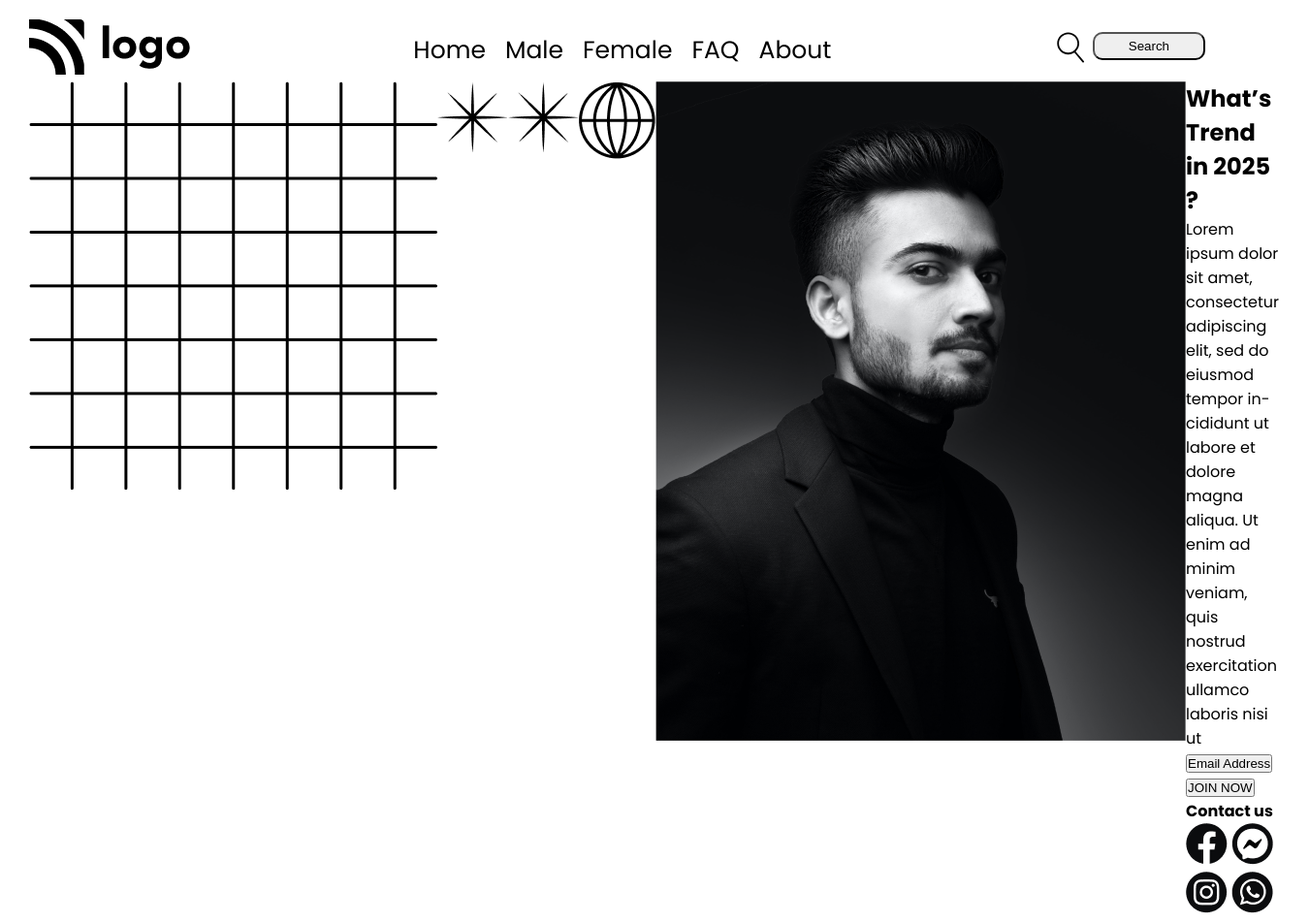
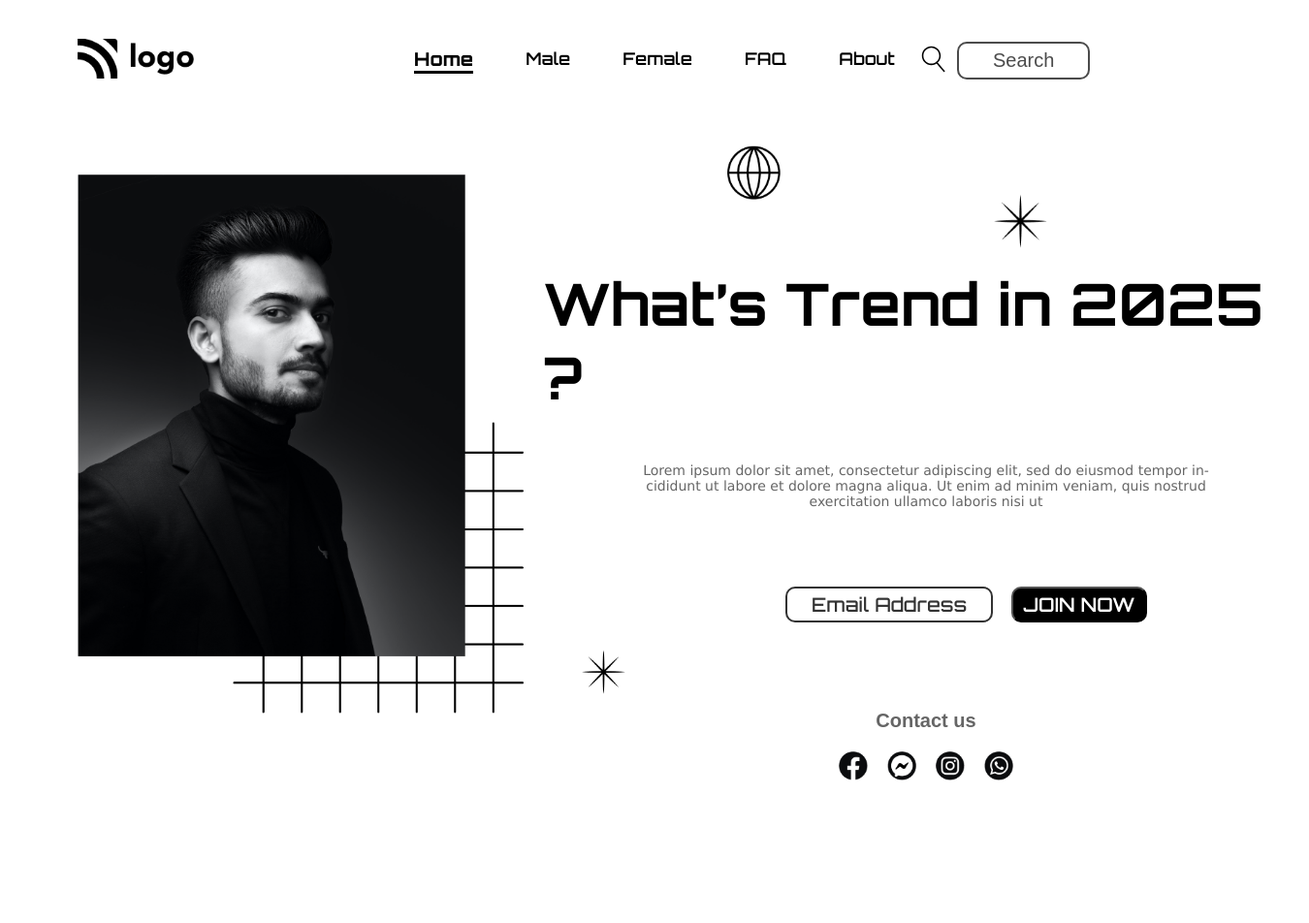
Before and after one commit to sanjaykrishna2001/FCCFS_2.0, a plain HTML site: page week 3/Project 03/index.html in a window 1280 px wide. Shown: the whole page at 97% size, 1350 px wide, since content can reach past the window. After the commit the page ends 819 px from the top, so only its background shows below. Drawn offline with Linux system fonts and the light colour scheme.

Commit message:
assignments commit006

```diff
--- a/week 3/Project 03/style.css
+++ b/week 3/Project 03/style.css
@@ -1,4 +1,4 @@
-body{
+/* body{
     font-family:'Poppins';
 }
 *{
@@ -32,8 +32,188 @@ body{
     padding: 5px 35px;
     border-radius: 10px;
 }
-/* hero-container */
+hero-container
 .hero-container{
     display: flex;
     justify-content: space-between;
 }
+ */
+ * {
+    padding: 0;
+    margin: 0;
+    box-sizing: border-box;
+  }
+
+  body {
+    margin: 40px 80px;
+    font-family: "Orbitron", system-ui, -apple-system, BlinkMacSystemFont,
+      "Segoe UI", Roboto, Oxygen, Ubuntu, Cantarell, "Open Sans", "Helvetica Neue",
+      sans-serif;
+  }
+
+  nav div img {
+    width: 120px;
+  }
+
+  .navbar-container {
+    display: flex;
+    flex-direction: row;
+    align-items: center;
+  }
+
+  .list {
+    display: flex;
+    flex-direction: row;
+    list-style: none;
+    width: 550px;
+    margin-left: 200px;
+    justify-content: space-around;
+  }
+
+  .list-item {
+    font-weight: 550;
+    font-size: 1.1rem;
+  }
+
+  .list :nth-child(1) {
+    font-weight: 900;
+    font-size: 1.2rem;
+    border-bottom: 3px solid black;
+  }
+
+  .button-group {
+    width: 30%;
+    display: flex;
+    flex-direction: row;
+    justify-content: flex-end;
+    margin-right: 100px;
+    align-items: center;
+  }
+
+  .nav-button {
+    padding: 6px 35px;
+    border-radius: 10px;
+    border: 2.5px solid black;
+    background-color: #fff;
+    font-size: 20px;
+    opacity: 0.7;
+    margin-left: 12px;
+  }
+
+  .search-icon svg {
+    width: 25px;
+  }
+
+  .globe {
+    position: absolute;
+    top: 150px;
+    left: 750px;
+  }
+
+  /* stars */
+  .square + span {
+    position: absolute;
+    right: 200px;
+    top: 200px;
+  }
+
+  .square + span + span img {
+    position: absolute;
+    left: 600px;
+    top: 670px;
+    width: 45px;
+  }
+
+  span img {
+    width: 55px;
+  }
+
+  /* hero container */
+
+  section[aria-label="banner"] {
+    margin: 30px;
+  }
+
+  .hero-container {
+    display: flex;
+    flex-direction: row;
+  }
+
+  img[alt="person-hero-iamge"] {
+    width: 400px;
+    position: absolute;
+    top: 180px;
+    left: 80px;
+  }
+
+  .square img {
+    width: 300px;
+    position: relative;
+    top: 320px;
+    left: 130px;
+  }
+
+  .hero-container-right {
+    height: 80vh;
+    display: flex;
+    flex-direction: column;
+    margin-left: 150px;
+  }
+
+  .hero-heading {
+    font-size: 60px;
+    margin-bottom: 50px;
+    margin-top: 160px;
+  }
+
+  .hero-description {
+    margin: 0 75px;
+    width: 640px;
+    text-align: center;
+    opacity: 0.6;
+    font-family: Verdana, Geneva, sans-serif;
+    font-size: 14px;
+    margin-bottom: 80px;
+  }
+
+  .button-email {
+    padding: 4px 25px;
+    border-radius: 10px;
+    border: 2.5px solid black;
+    font-size: 20px;
+    font-weight: 500;
+    opacity: 0.8;
+    margin-left: 250px;
+    font-family: "Orbitron";
+    background-color: #fff;
+  }
+
+  .button-join {
+    padding: 4px 10px;
+    font-size: 20px;
+    font-family: "Orbitron";
+    font-weight: 600;
+    color: #fff;
+    background-color: #000;
+    margin-left: 15px;
+    border-radius: 10px;
+  }
+
+  .contact-heading {
+    text-align: center;
+    margin-top: 90px;
+    margin-bottom: 10px;
+    font-family: sans-serif;
+    font-size: 20px;
+    opacity: 0.6;
+  }
+
+  .icons {
+    display: flex;
+    justify-content: center;
+  }
+
+  .icons span img {
+    width: 30px;
+    margin: 10px;
+  }
```
Also changed, not shown: week 3/Project 03/index.html (line endings or trailing spaces), 1 other file.
